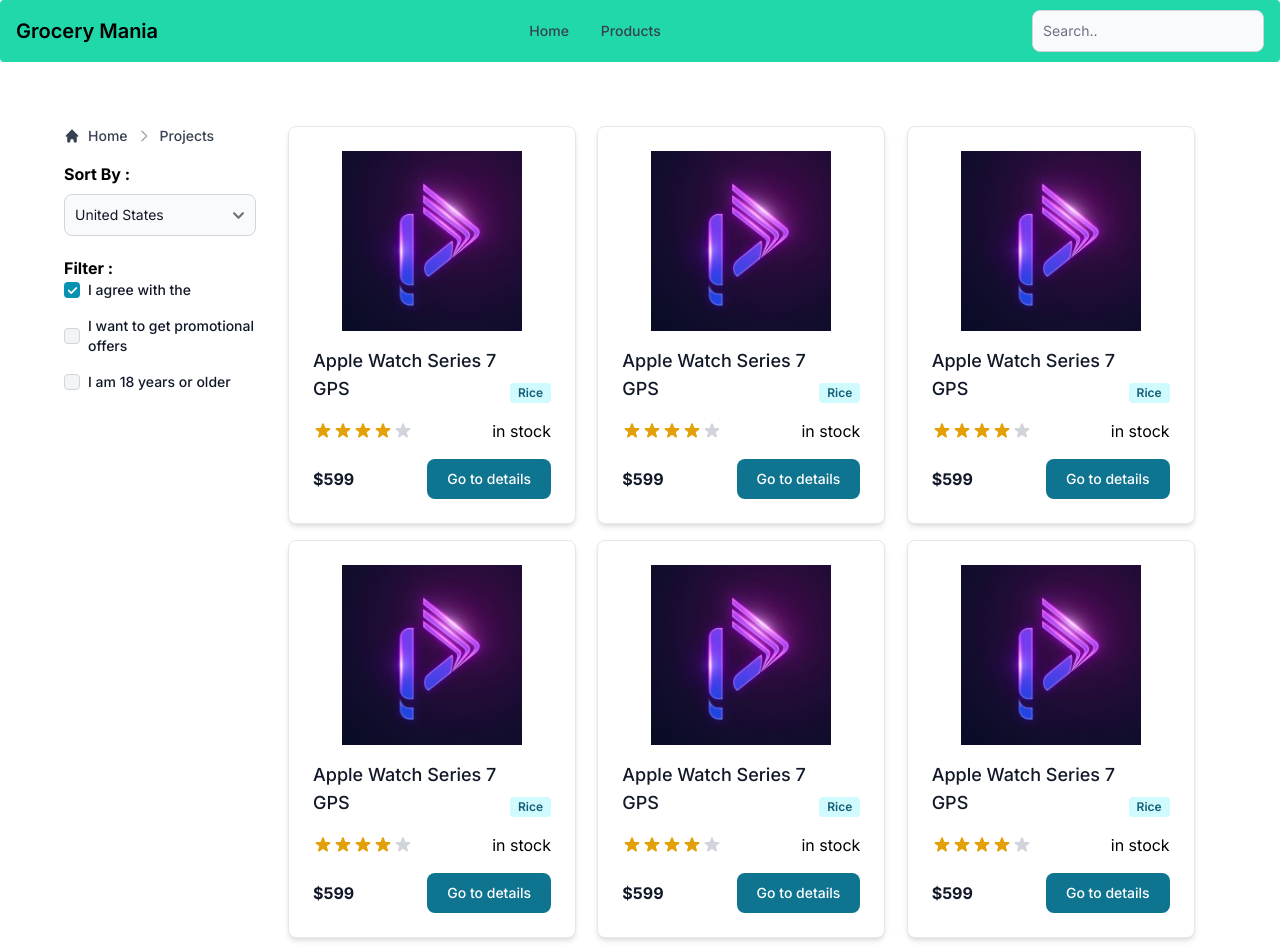
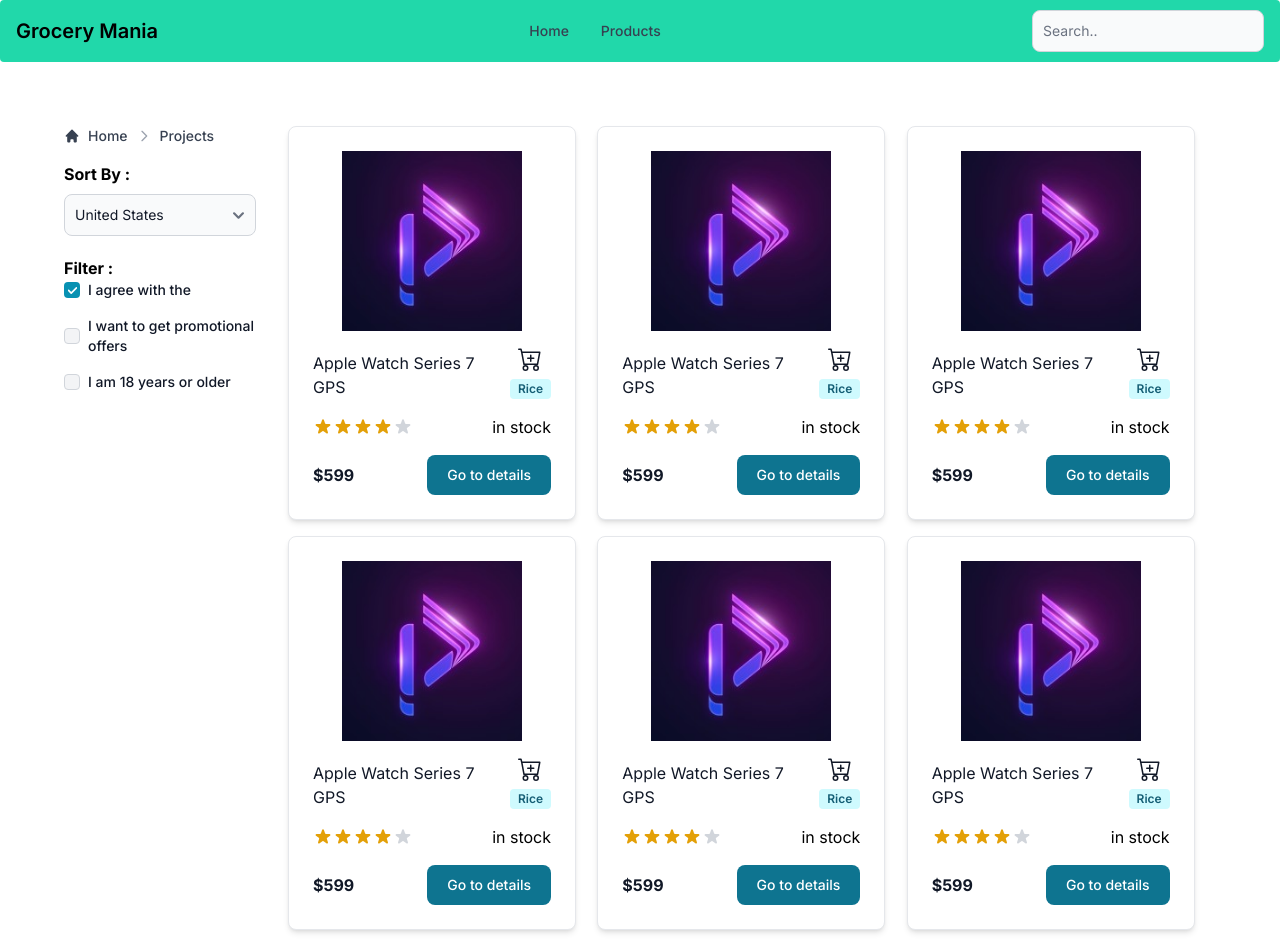
Before and after one commit to Marufhossain112/grocery-mania, a Next.js app: page /products in a window 1280 px wide. Shown: the top 952 px of the page. Built offline with nearby package versions, Linux system fonts and the light colour scheme.

Commit message:
add to cart button added

```diff
--- a/src/ui/Products/Product.tsx
+++ b/src/ui/Products/Product.tsx
@@ -8,6 +8,7 @@
 import GMPagination from '../components/Pagination';
 import RatingReview from '../components/RatingReview';
 import GMBreadcrumb from '../components/Breadcrum';
+import { BsCartPlus } from 'react-icons/bs';
 export default function Products() {
     return (
         <>
@@ -74,11 +75,20 @@
                             />
                         </div>
                         <a href="#">
-                            <h5 className="text-lg font-medium tracking-tight text-gray-900 dark:text-white">
-                                <div className='flex items-end'>  <p>
+                            <h5 className="text-md font-normal tracking-tight text-gray-900 dark:text-white">
+                                <div className='flex '>
+                                    <div className='flex items-end'>
+                                        <p>
                                             Apple Watch Series 7 GPS
                                         </p>
-                                    <span><Badge color="info">Rice</Badge ></span></div>
+                                        <div className='flex flex-col items-center gap-2'>
+                                            <div className='text-2xl'>
+                                                <BsCartPlus />
+                                            </div>
+                                            <Badge color="info">Rice</Badge >
+                                        </div>
+                                    </div>
+                                </div>
                             </h5>
                         </a>
                         <div>
@@ -112,11 +122,20 @@
                             />
                         </div>
                         <a href="#">
-                            <h5 className="text-lg font-medium tracking-tight text-gray-900 dark:text-white">
-                                <div className='flex items-end'>  <p>
+                            <h5 className="text-md font-normal tracking-tight text-gray-900 dark:text-white">
+                                <div className='flex '>
+                                    <div className='flex items-end'>
+                                        <p>
                                             Apple Watch Series 7 GPS
                                         </p>
-                                    <span><Badge color="info">Rice</Badge ></span></div>
+                                        <div className='flex flex-col items-center gap-2'>
+                                            <div className='text-2xl'>
+                                                <BsCartPlus />
+                                            </div>
+                                            <Badge color="info">Rice</Badge >
+                                        </div>
+                                    </div>
+                                </div>
                             </h5>
                         </a>
                         <div>
@@ -150,11 +169,20 @@
                             />
                         </div>
                         <a href="#">
-                            <h5 className="text-lg font-medium tracking-tight text-gray-900 dark:text-white">
-                                <div className='flex items-end'>  <p>
+                            <h5 className="text-md font-normal tracking-tight text-gray-900 dark:text-white">
+                                <div className='flex '>
+                                    <div className='flex items-end'>
+                                        <p>
                                             Apple Watch Series 7 GPS
                                         </p>
-                                    <span><Badge color="info">Rice</Badge ></span></div>
+                                        <div className='flex flex-col items-center gap-2'>
+                                            <div className='text-2xl'>
+                                                <BsCartPlus />
+                                            </div>
+                                            <Badge color="info">Rice</Badge >
+                                        </div>
+                                    </div>
+                                </div>
                             </h5>
                         </a>
                         <div>
@@ -188,11 +216,20 @@
                             />
                         </div>
                         <a href="#">
-                            <h5 className="text-lg font-medium tracking-tight text-gray-900 dark:text-white">
-                                <div className='flex items-end'>  <p>
+                            <h5 className="text-md font-normal tracking-tight text-gray-900 dark:text-white">
+                                <div className='flex '>
+                                    <div className='flex items-end'>
+                                        <p>
                                             Apple Watch Series 7 GPS
                                         </p>
-                                    <span><Badge color="info">Rice</Badge ></span></div>
+                                        <div className='flex flex-col items-center gap-2'>
+                                            <div className='text-2xl'>
+                                                <BsCartPlus />
+                                            </div>
+                                            <Badge color="info">Rice</Badge >
+                                        </div>
+                                    </div>
+                                </div>
                             </h5>
                         </a>
                         <div>
@@ -226,11 +263,20 @@
                             />
                         </div>
                         <a href="#">
-                            <h5 className="text-lg font-medium tracking-tight text-gray-900 dark:text-white">
-                                <div className='flex items-end'>  <p>
+                            <h5 className="text-md font-normal tracking-tight text-gray-900 dark:text-white">
+                                <div className='flex '>
+                                    <div className='flex items-end'>
+                                        <p>
                                             Apple Watch Series 7 GPS
                                         </p>
-                                    <span><Badge color="info">Rice</Badge ></span></div>
+                                        <div className='flex flex-col items-center gap-2'>
+                                            <div className='text-2xl'>
+                                                <BsCartPlus />
+                                            </div>
+                                            <Badge color="info">Rice</Badge >
+                                        </div>
+                                    </div>
+                                </div>
                             </h5>
                         </a>
                         <div>
@@ -264,11 +310,20 @@
                             />
                         </div>
                         <a href="#">
-                            <h5 className="text-lg font-medium tracking-tight text-gray-900 dark:text-white">
-                                <div className='flex items-end'>  <p>
+                            <h5 className="text-md font-normal tracking-tight text-gray-900 dark:text-white">
+                                <div className='flex '>
+                                    <div className='flex items-end'>
+                                        <p>
                                             Apple Watch Series 7 GPS
                                         </p>
-                                    <span><Badge color="info">Rice</Badge ></span></div>
+                                        <div className='flex flex-col items-center gap-2'>
+                                            <div className='text-2xl'>
+                                                <BsCartPlus />
+                                            </div>
+                                            <Badge color="info">Rice</Badge >
+                                        </div>
+                                    </div>
+                                </div>
                             </h5>
                         </a>
                         <div>
@@ -291,10 +346,9 @@
                             </a>
                         </div>
                     </Card>
-
                 </div>
             </div>
-            <div className='flex justify-end'>
+            <div className='flex justify-end container mx-auto ' style={{ padding: "0 4.5rem" }}>
                 <GMPagination />
             </div>
         </>
```
Lines whose indentation alone changed are shown as unchanged.
